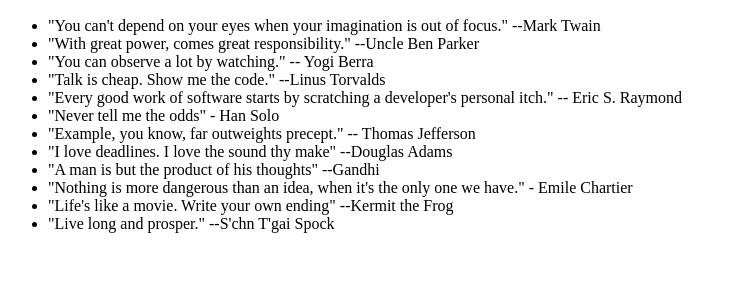
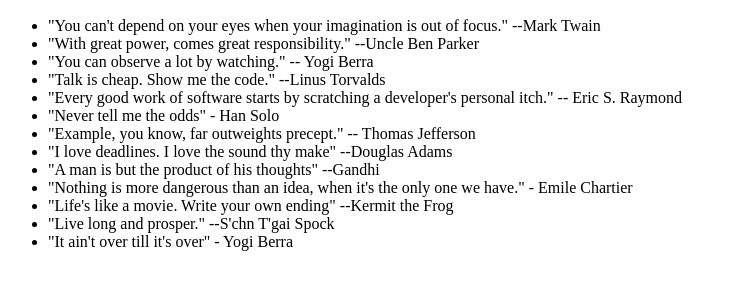
Before and after one commit to silviuchirila2/0main_openSAP_repo, a plain HTML site: page index.html in a window 1280 px wide. Shown: the part 110-400 px from the top of the page, without its empty margins (0-736 px from the left). Drawn offline with Linux system fonts and the light colour scheme.

Commit message:
added 2nd Yogi Berra Quote

```diff
--- a/index.html
+++ b/index.html
@@ -21,6 +21,7 @@
 			<li>"Nothing is more dangerous than an idea, when it's the only one we have." - Emile Chartier</li>
 			<li>"Life's like a movie. Write your own ending" --Kermit the Frog</li>
 			<li>"Live long and prosper." --S'chn T'gai Spock</li>
+			<li>"It ain't over till it's over" - Yogi Berra</li>
 		</ul>
 	</body>
 </html>
```
